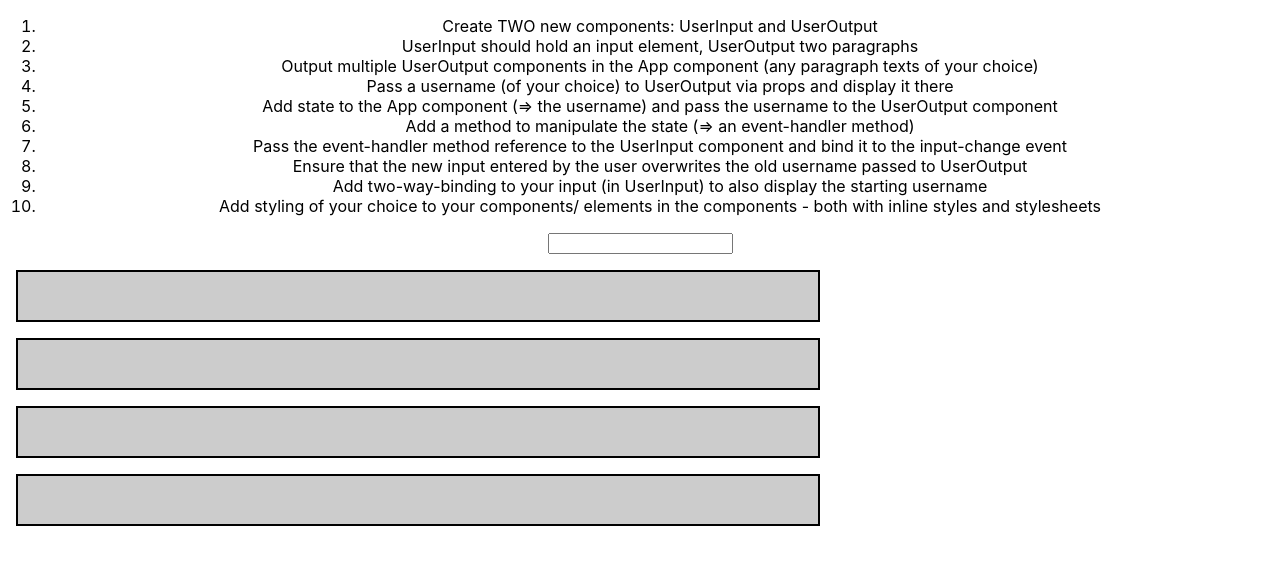
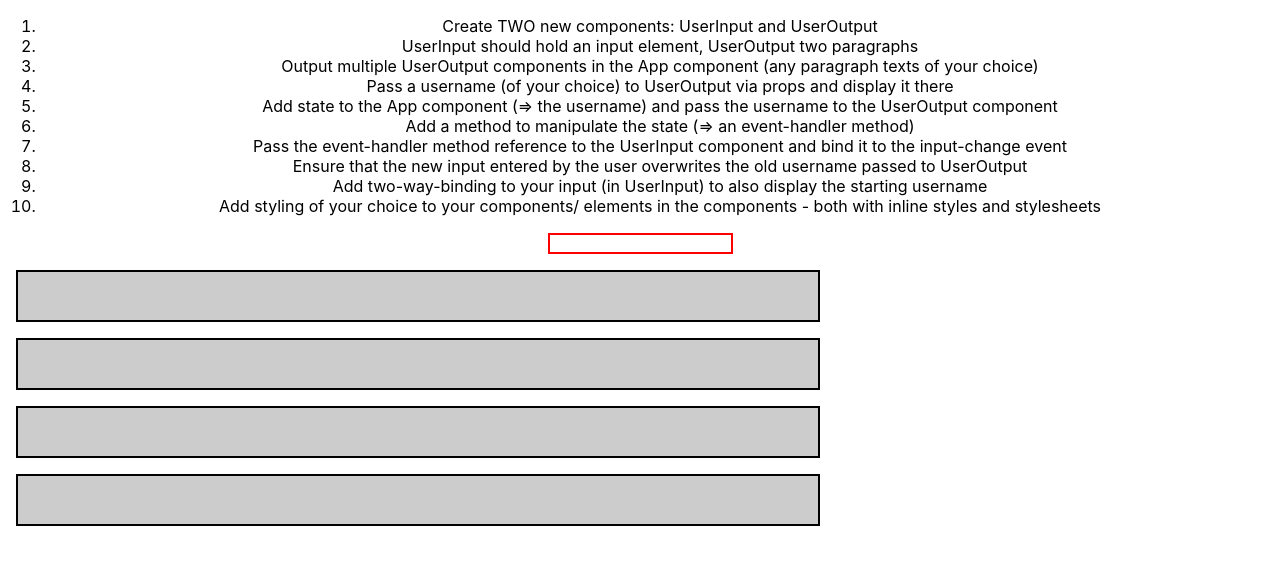
Before and after one commit to ketulsuthar/React-Assignment1, a React (Create React App) app in the folder asssignment-1/: page / in a window 1280 px wide. Shown: the top 564 px of the page. Built offline with nearby package versions, Linux system fonts and the light colour scheme.

Commit message:
Add inline class for input box

```diff
--- a/asssignment-1/src/UserInput/UserInput.js
+++ b/asssignment-1/src/UserInput/UserInput.js
@@ -1,9 +1,16 @@
 import React from 'react';
 
-const userinput = () => {
+const userinput = (props) => {
+    const inputStyle = {
+        border: '2px solid red'
+    };
     return(
         <div>
-            <input type="text" />
+            <input
+            style={inputStyle}
+            onChange={props.change}
+            type="text"
+            value={props.currname}/>
         </div>
     );
 }
```
